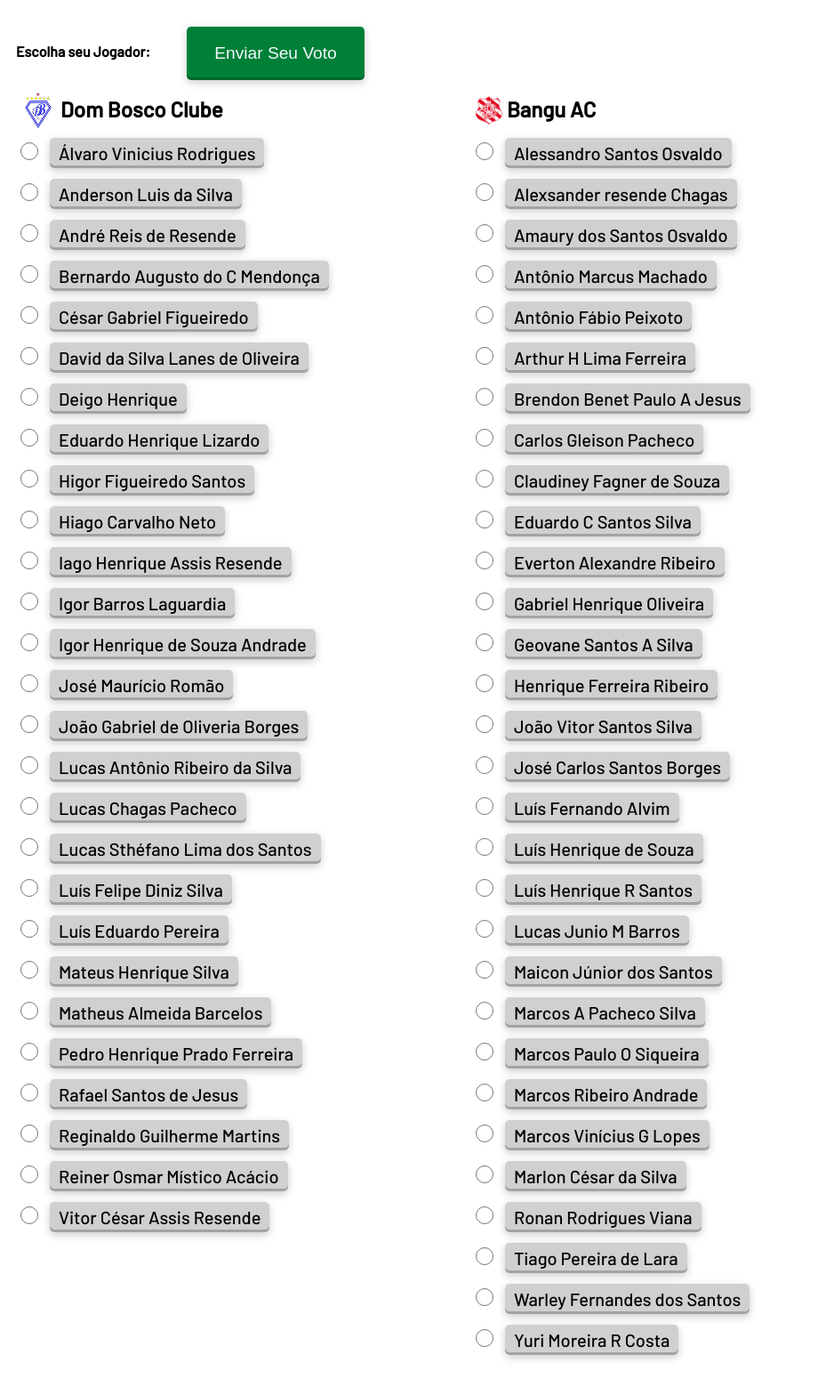
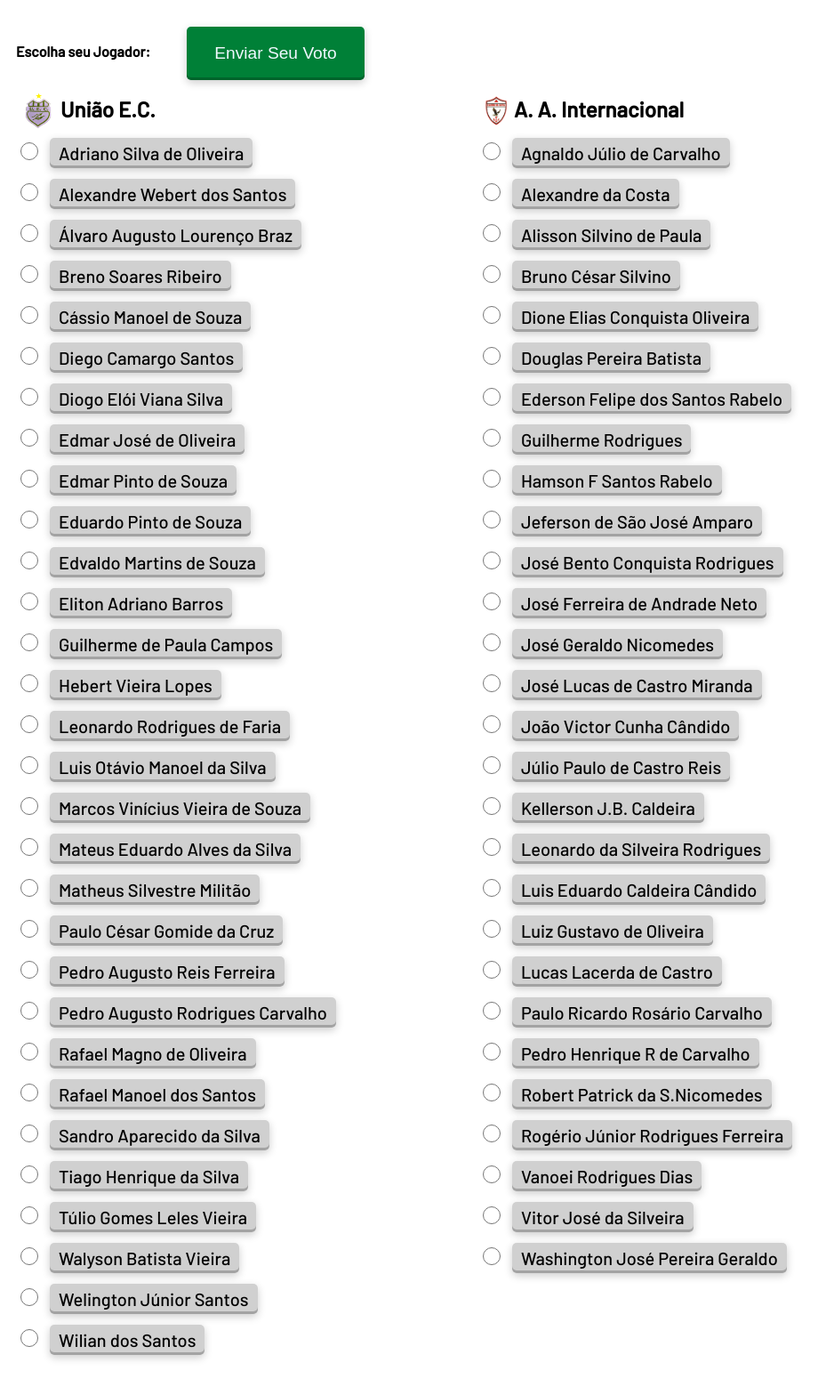
Before and after one commit to AlefNix/craquedagalera1, a plain HTML site: page index.html in a window 1280 px wide. Shown: the whole page at 89% size, without its empty margins (0-938 px from the left). Drawn offline with nearby package versions, Linux system fonts and the light colour scheme; a script that the page names is missing.

Commit message:
Update index.html

```diff
--- a/index.html
+++ b/index.html
@@ -24,67 +24,70 @@
         <form id="votos" class="votos">
 
               <div class="coluna">
-                <label><img src="Dom Bosco.png" style="width:50px; height: 50px;padding-top: 10px;"><h2>Dom Bosco Clube</h2></label>
-                  <input type="radio" name="os" value="A2" class="nao" id="10"><span>Álvaro Vinicius Rodrigues</span><br>
-                  <br><input type="radio" name="os" value="B2" class="nao" id="9"><span>Anderson Luis da Silva</span><br>
-                  <br><input type="radio" name="os" value="C2" class="nao" id="8"><span>André Reis de Resende</span><br>
-                  <br><input type="radio" name="os" value="D2" class="nao" id="7"><span>Bernardo Augusto do C Mendonça </span><br>
-                  <br><input type="radio" name="os" value="E2" class="nao" id="6"><span>César Gabriel Figueiredo</span><br>
-                  <br><input type="radio" name="os" value="F2" class="nao" id="5"><span>David da Silva Lanes de Oliveira</span>
-                  <br><br><input type="radio" name="os" value="G2" class="nao" id="4"><span>Deigo Henrique</span>
-                  <br><br><input type="radio" name="os" value="H2" class="nao" id="3"><span>Eduardo Henrique Lizardo</span>
-                  <br><br><input type="radio" name="os" value="I2" class="nao" id="2"><span>Higor Figueiredo Santos</span>
-                  <br><br><input type="radio" name="os" value="J2" class="nao" id="1"><span>Hiago Carvalho Neto</span>
-                  <br><br><input type="radio" name="os" value="k2" class="nao" id="11"><span>Iago Henrique Assis Resende</span>
-                  <br><br><input type="radio" name="os" value="l2" class="nao" id="12"><span>Igor Barros Laguardia</span>
-                  <br><br><input type="radio" name="os" value="m2" class="nao" id="13"><span>Igor Henrique de Souza Andrade</span>
-                  <br><br><input type="radio" name="os" value="n2" class="nao" id="14"><span>José Maurício Romão</span><br>
-                  <br><input type="radio" name="os" value="o2" class="nao" id="15"><span>João Gabriel de Oliveria Borges</span><br>
-                  <br><input type="radio" name="os" value="p2" class="nao" id="16"><span>Lucas Antônio Ribeiro da Silva</span><br>
-                  <br><input type="radio" name="os" value="q2" class="nao" id="17"><span>Lucas Chagas Pacheco</span><br>
-                  <br><input type="radio" name="os" value="r2" class="nao" id="18"><span>Lucas Sthéfano Lima dos Santos</span><br>
-                  <br><input type="radio" name="os" value="s2" class="nao" id="19"><span>Luís Felipe Diniz Silva</span><br>
-                  <br><input type="radio" name="os" value="t2" class="nao" id="20"><span>Luís Eduardo Pereira</span><br>
-                  <br><input type="radio" name="os" value="u2" class="nao" id="21"><span>Mateus Henrique Silva</span><br>
-                  <br><input type="radio" name="os" value="v2" class="nao" id="22"><span>Matheus Almeida Barcelos</span><br>
-                  <br><input type="radio" name="os" value="w2" class="nao" id="23"><span>Pedro Henrique Prado Ferreira</span><br>
-                  <br><input type="radio" name="os" value="x2" class="nao" id="24"><span>Rafael Santos de Jesus</span><br>
-                  <br><input type="radio" name="os" value="y2" class="nao" id="25"><span>Reginaldo Guilherme Martins</span><br>
-                  <br><input type="radio" name="os" value="z2" class="nao" id="26"><span>Reiner Osmar Místico Acácio</span><br>
-                <br><input type="radio" name="os" value="ç2" class="nao" id="27"><span>Vitor César Assis Resende</span><br>
+                <label><img src="Uniao EC.png" style="width:50px; height: 50px;padding-top: 10px;"><h2>União E.C.</h2></label>
+                  <input type="radio" name="os" value="A2" class="nao" id="10"><span>Adriano Silva de Oliveira</span><br>
+                  <br><input type="radio" name="os" value="B2" class="nao" id="9"><span>Alexandre Webert dos Santos</span><br>
+                  <br><input type="radio" name="os" value="C2" class="nao" id="8"><span>Álvaro Augusto Lourenço Braz</span><br>
+                  <br><input type="radio" name="os" value="D2" class="nao" id="7"><span>Breno Soares Ribeiro</span><br>
+                  <br><input type="radio" name="os" value="E2" class="nao" id="6"><span>Cássio Manoel de Souza</span><br>
+                  <br><input type="radio" name="os" value="F2" class="nao" id="5"><span>Diego Camargo Santos</span>
+                  <br><br><input type="radio" name="os" value="G2" class="nao" id="4"><span>Diogo Elói Viana Silva</span>
+                  <br><br><input type="radio" name="os" value="H2" class="nao" id="3"><span>Edmar José de Oliveira</span>
+                  <br><br><input type="radio" name="os" value="I2" class="nao" id="2"><span>Edmar Pinto de Souza</span>
+                  <br><br><input type="radio" name="os" value="J2" class="nao" id="1"><span>Eduardo Pinto de Souza</span>
+                  <br><br><input type="radio" name="os" value="k2" class="nao" id="11"><span>Edvaldo Martins de Souza</span>
+                  <br><br><input type="radio" name="os" value="l2" class="nao" id="12"><span>Eliton Adriano Barros</span>
+                  <br><br><input type="radio" name="os" value="m2" class="nao" id="13"><span>Guilherme de Paula Campos</span>
+                  <br><br><input type="radio" name="os" value="n2" class="nao" id="14"><span>Hebert Vieira Lopes</span><br>
+                  <br><input type="radio" name="os" value="o2" class="nao" id="15"><span>Leonardo Rodrigues de Faria</span><br>
+                  <br><input type="radio" name="os" value="p2" class="nao" id="16"><span>Luis Otávio Manoel da Silva</span><br>
+                  <br><input type="radio" name="os" value="q2" class="nao" id="17"><span>Marcos Vinícius Vieira de Souza</span><br>
+                  <br><input type="radio" name="os" value="r2" class="nao" id="18"><span>Mateus Eduardo Alves da Silva</span><br>
+                  <br><input type="radio" name="os" value="s2" class="nao" id="19"><span>Matheus Silvestre Militão</span><br>
+                  <br><input type="radio" name="os" value="t2" class="nao" id="20"><span>Paulo César Gomide da Cruz</span><br>
+                  <br><input type="radio" name="os" value="u2" class="nao" id="21"><span>Pedro Augusto Reis Ferreira</span><br>
+                  <br><input type="radio" name="os" value="v2" class="nao" id="22"><span>Pedro Augusto Rodrigues Carvalho</span><br>
+                  <br><input type="radio" name="os" value="w2" class="nao" id="23"><span>Rafael Magno de Oliveira</span><br>
+                  <br><input type="radio" name="os" value="x2" class="nao" id="24"><span>Rafael Manoel dos Santos</span><br>
+                  <br><input type="radio" name="os" value="y2" class="nao" id="25"><span>Sandro Aparecido da Silva</span><br>
+                  <br><input type="radio" name="os" value="z2" class="nao" id="26"><span>Tiago Henrique da Silva</span><br>
+                <br><input type="radio" name="os" value="ç2" class="nao" id="27"><span>Túlio Gomes Leles Vieira</span><br>
+                <br><input type="radio" name="os" value="ça2" class="nao" id="28"><span>Walyson Batista Vieira</span><br>
+                <br><input type="radio" name="os" value="çb2" class="nao" id="29"><span>Welington Júnior Santos</span><br>
+                <br><input type="radio" name="os" value="çc2" class="nao" id="30"><span>Wilian dos Santos</span><br>
                 </div>
                 <div class="coluna1">
-                  <label><img src="Bangu.png" style="width:40px; height: 40px;padding-top: 15px;"><h2>Bangu AC</h2></label>
-                  <input type="radio" name="os" value="A" class="nao" id="10a"><span>Alessandro Santos Osvaldo</span><br>
-                  <br><input type="radio" name="os" value="B" class="nao" id="9a"><span>Alexsander resende Chagas </span><br>
-                  <br><input type="radio" name="os" value="C" class="nao" id="8a"><span>Amaury dos Santos Osvaldo</span><br>
-                  <br><input type="radio" name="os" value="D" class="nao" id="7a"><span>Antônio Marcus Machado</span><br>
-                  <br><input type="radio" name="os" value="E" class="nao" id="6a"><span>Antônio Fábio Peixoto</span><br>
-                  <br><input type="radio" name="os" value="F" class="nao" id="5a"><span>Arthur H Lima Ferreira</span>
-                  <br><br><input type="radio" name="os" value="G" class="nao" id="4a"><span>Brendon Benet Paulo A Jesus</span>
-                  <br><br><input type="radio" name="os" value="H" class="nao" id="3a"><span>Carlos Gleison Pacheco</span>
-                  <br><br><input type="radio" name="os" value="I" class="nao" id="2a"><span>Claudiney Fagner de Souza</span>
-                  <br><br><input type="radio" name="os" value="J" class="nao" id="1a"><span>Eduardo C Santos Silva</span>
-                  <br><br><input type="radio" name="os" value="k" class="nao" id="11a"><span>Everton Alexandre Ribeiro</span>
-                  <br><br><input type="radio" name="os" value="l" class="nao" id="12a"><span>Gabriel Henrique Oliveira</span>
-                  <br><br><input type="radio" name="os" value="m" class="nao" id="13a"><span>Geovane Santos A Silva</span>
-                  <br><br><input type="radio" name="os" value="n" class="nao" id="14a"><span>Henrique Ferreira Ribeiro</span><br>
-                  <br><input type="radio" name="os" value="o" class="nao" id="15a"><span>João Vitor Santos Silva</span><br>
-                  <br><input type="radio" name="os" value="p" class="nao" id="16a"><span>José Carlos Santos Borges</span><br>
-                  <br><input type="radio" name="os" value="q" class="nao" id="17a"><span>Luís Fernando Alvim</span><br>
-                  <br><input type="radio" name="os" value="r" class="nao" id="18a"><span>Luís Henrique de Souza</span><br>
-                  <br><input type="radio" name="os" value="s" class="nao" id="19a"><span>Luís Henrique R Santos</span><br>
-                  <br><input type="radio" name="os" value="t" class="nao" id="20a"><span>Lucas Junio M Barros</span><br>
-                  <br><input type="radio" name="os" value="u" class="nao" id="21a"><span>Maicon Júnior dos Santos</span><br>
-                  <br><input type="radio" name="os" value="v" class="nao" id="22a"><span>Marcos A Pacheco Silva</span><br>
-                  <br><input type="radio" name="os" value="w" class="nao" id="23a"><span>Marcos Paulo O Siqueira</span><br>
-                  <br><input type="radio" name="os" value="x" class="nao" id="24a"><span>Marcos Ribeiro Andrade</span><br>
-                  <br><input type="radio" name="os" value="y" class="nao" id="25a"><span>Marcos Vinícius G Lopes</span><br>
-                  <br><input type="radio" name="os" value="z" class="nao" id="26a"><span>Marlon César da Silva</span><br><br>
-                  <input type="radio" name="os" value="ç" class="nao" id="27a"><span>Ronan Rodrigues Viana</span><br><br>
-                  <input type="radio" name="os" value="ça" class="nao" id="28a"><span>Tiago Pereira de Lara</span><br><br>
-                  <input type="radio" name="os" value="çb" class="nao" id="29a"><span>Warley Fernandes dos Santos</span><br><br>
-                  <input type="radio" name="os" value="çc" class="nao" id="30a"><span>Yuri Moreira R Costa</span><br><br>
+                  <label><img src="A A Internacional.png" style="width:40px; height: 40px;padding-top: 15px;"><h2>A. A. Internacional</h2></label>
+                  <input type="radio" name="os" value="A" class="nao" id="10a"><span>Agnaldo Júlio de Carvalho</span><br>
+                  <br><input type="radio" name="os" value="B" class="nao" id="9a"><span>Alexandre da Costa</span><br>
+                  <br><input type="radio" name="os" value="C" class="nao" id="8a"><span>Alisson Silvino de Paula</span><br>
+                  <br><input type="radio" name="os" value="D" class="nao" id="7a"><span>Bruno César Silvino</span><br>
+                  <br><input type="radio" name="os" value="E" class="nao" id="6a"><span>Dione Elias Conquista Oliveira</span><br>
+                  <br><input type="radio" name="os" value="F" class="nao" id="5a"><span>Douglas Pereira Batista</span>
+                  <br><br><input type="radio" name="os" value="G" class="nao" id="4a"><span>Ederson Felipe dos Santos Rabelo</span>
+                  <br><br><input type="radio" name="os" value="H" class="nao" id="3a"><span>Guilherme Rodrigues</span>
+                  <br><br><input type="radio" name="os" value="I" class="nao" id="2a"><span>Hamson F Santos Rabelo</span>
+                  <br><br><input type="radio" name="os" value="J" class="nao" id="1a"><span>Jeferson de São José Amparo</span>
+                  <br><br><input type="radio" name="os" value="k" class="nao" id="11a"><span>José Bento Conquista Rodrigues</span>
+                  <br><br><input type="radio" name="os" value="l" class="nao" id="12a"><span>José Ferreira de Andrade Neto</span>
+                  <br><br><input type="radio" name="os" value="m" class="nao" id="13a"><span>José Geraldo Nicomedes</span>
+                  <br><br><input type="radio" name="os" value="n" class="nao" id="14a"><span>José Lucas de Castro Miranda</span><br>
+                  <br><input type="radio" name="os" value="o" class="nao" id="15a"><span>João Victor Cunha Cândido</span><br>
+                  <br><input type="radio" name="os" value="p" class="nao" id="16a"><span>Júlio Paulo de Castro Reis</span><br>
+                  <br><input type="radio" name="os" value="q" class="nao" id="17a"><span>Kellerson J.B. Caldeira</span><br>
+                  <br><input type="radio" name="os" value="r" class="nao" id="18a"><span>Leonardo da Silveira Rodrigues</span><br>
+                  <br><input type="radio" name="os" value="s" class="nao" id="19a"><span>Luis Eduardo Caldeira Cândido</span><br>
+                  <br><input type="radio" name="os" value="t" class="nao" id="20a"><span>Luiz Gustavo de Oliveira</span><br>
+                  <br><input type="radio" name="os" value="u" class="nao" id="21a"><span>Lucas Lacerda de Castro</span><br>
+                  <br><input type="radio" name="os" value="v" class="nao" id="22a"><span>Paulo Ricardo Rosário Carvalho</span><br>
+                  <br><input type="radio" name="os" value="w" class="nao" id="23a"><span>Pedro Henrique R de Carvalho </span><br>
+                  <br><input type="radio" name="os" value="x" class="nao" id="24a"><span>Robert Patrick da S.Nicomedes</span><br>
+                  <br><input type="radio" name="os" value="y" class="nao" id="25a"><span>Rogério Júnior Rodrigues Ferreira</span><br>
+                  <br><input type="radio" name="os" value="z" class="nao" id="26a"><span>Vanoei Rodrigues Dias</span><br><br>
+              <input type="radio" name="os" value="ç" class="nao" id="27a"><span>Vitor José da Silveira</span><br><br>
+                  <input type="radio" name="os" value="ça" class="nao" id="28a"><span>Washington José Pereira Geraldo</span><br><br>
+                  <!---<input type="radio" name="os" value="çb" class="nao" id="29a"><span>Warley Fernandes dos Santos</span><br><br>
+                  <input type="radio" name="os" value="çc" class="nao" id="30a"><span>Yuri Moreira R Costa</span><br><br>-->
 
                 <div class="botao"><button type="submit" class="btn" id="btn" value="Enviar" style="margin-top:10px;">Enviar Seu Voto</button></div>
               </form></div>
@@ -93,7 +96,7 @@
 </body>
 <script>
 function confere(){
- if (localStorage.getItem("rodada3b") == "rodada3b") {
+ if (localStorage.getItem("rodada4b") == "rodada4b") {
   document.getElementById("btn").disabled = true;
     document.getElementById("10").disabled = true;
     document.getElementById("9").disabled = true;
```
